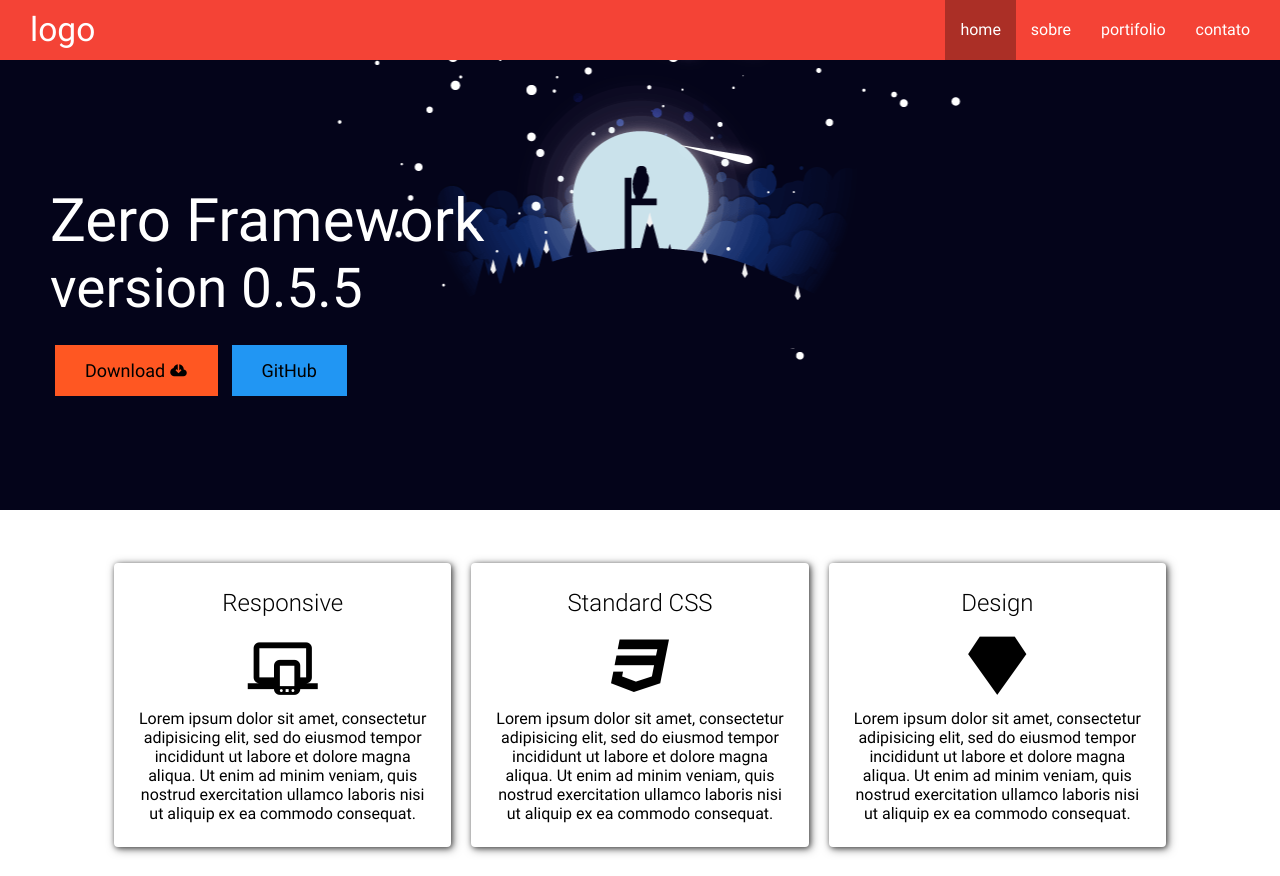
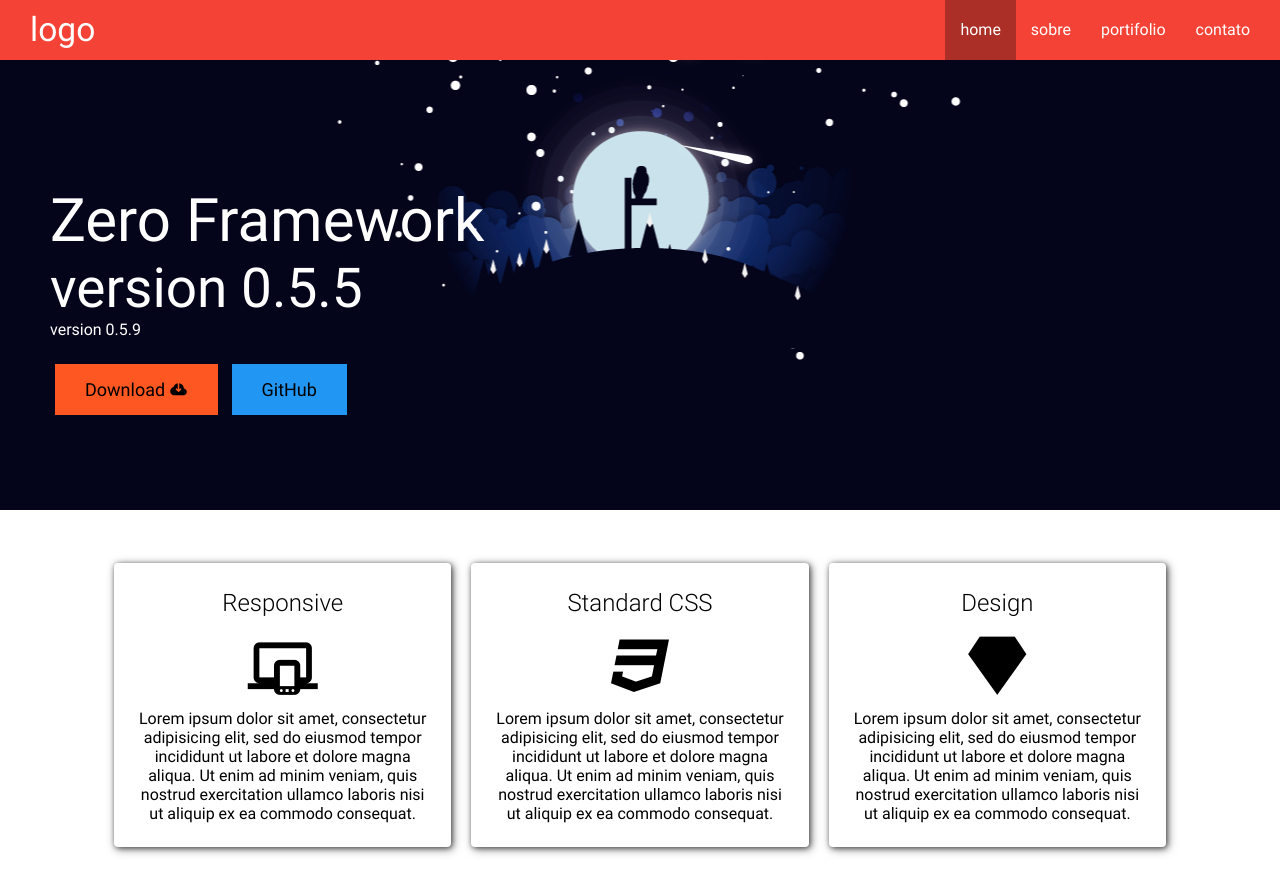
Before and after one commit to RondinelliCarlos/Zero-Framework, a website: page index.html in a window 1280 px wide. Shown: the top 876 px of the page. Drawn offline with Linux system fonts and the light colour scheme; some icons are missing.

Commit message:
Update index.html

```diff
--- a/index.html
+++ b/index.html
@@ -32,6 +32,7 @@
                     <div class="col s12 m12 l12 white-text">
                         <h1 class="first-title">Zero Framework</h1>
                         <h2 class="second-title">version 0.5.5</h2>
+                        <span>version 0.5.9</span>
                     </div>
                 </div>
                 <div class="row">
```
